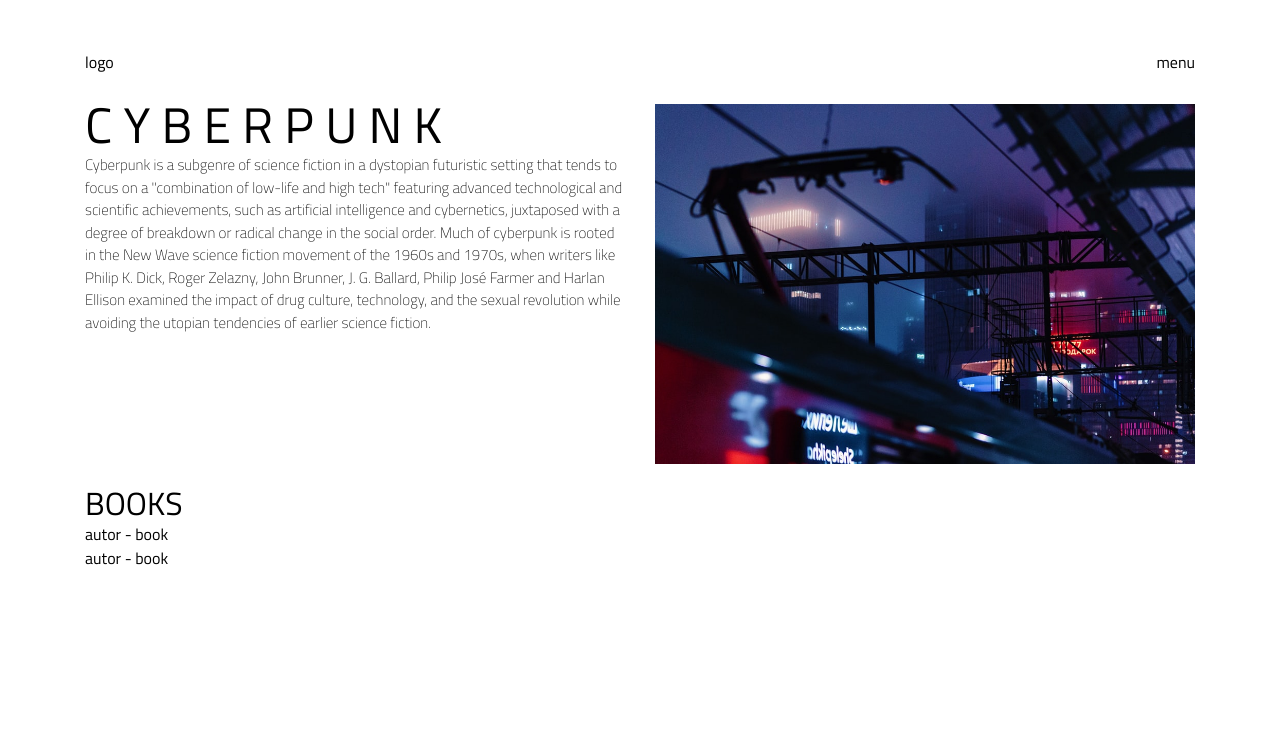
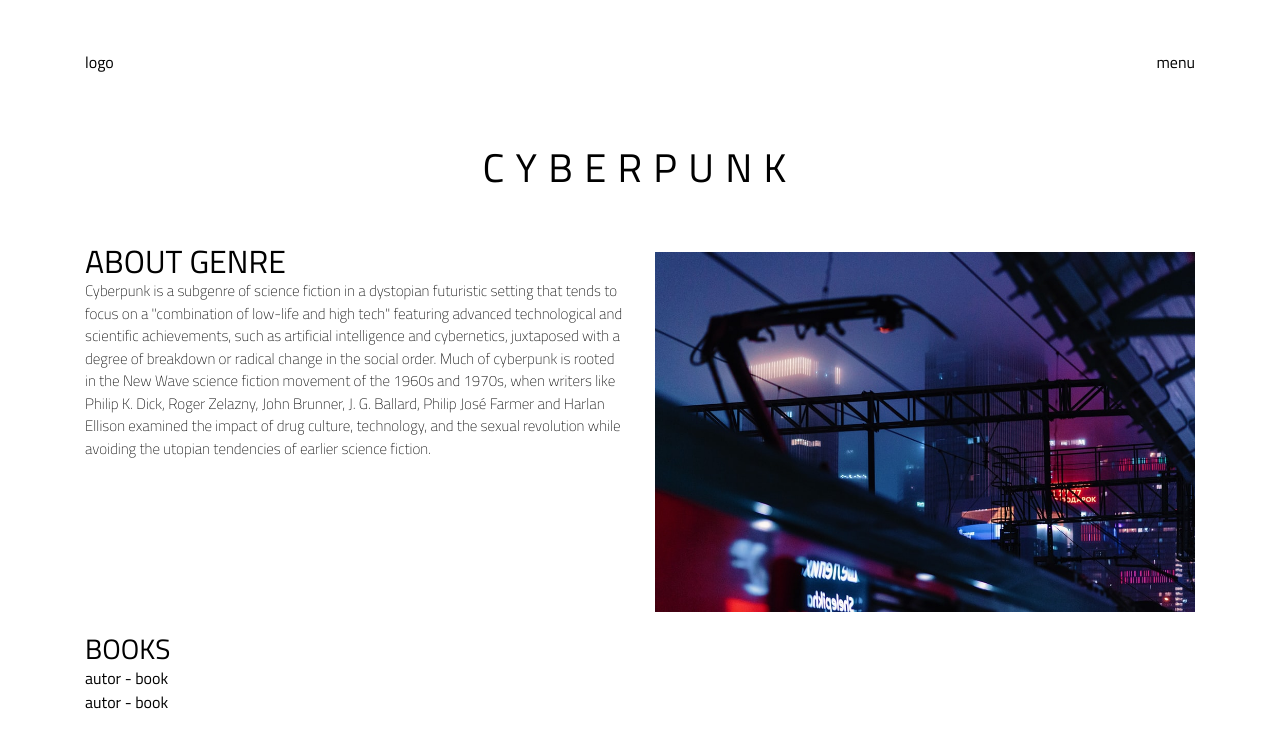
Before and after one commit to dmitryrec/bootstrap_landing, a plain HTML site: page index.html in a window 1280 px wide. Drawn offline with nearby package versions, Linux system fonts and the light colour scheme.

Commit message:
refactoring

```diff
--- a/css/main.css
+++ b/css/main.css
@@ -21,13 +21,17 @@ h1, h2, h3, h4, h5, h6 {
     margin: 0;
 }
 
-.intro-content__title {
-    font-size: 50px;
+.header__title {
+    font-size: 55px;
     letter-spacing: .7rem;
+    text-align: center;
+    margin: 50px 0;
+    font-weight: 900;
 }
 
-.intro-img {
+.intro__img {
     margin-top: 10px;
+    width: 100%;
 }
 
 p{
--- a/index.html
+++ b/index.html
@@ -22,13 +22,16 @@
                 </div>
             </div>
         </div>
+        <div class="header__title">
+            <h1>cyberpunk</h1>
+        </div>
         <div class="intro">
             <div class="container">
                 <div class="row">
                     <div class="col-md-6">
-                        <div class="intro-content">
-                            <h1 class="intro-content__title">Cyberpunk</h1>
-                            <p class="intro-content__text">Cyberpunk is a subgenre of science fiction in a dystopian futuristic setting that tends to focus on a
+                        <div class="intro__content">
+                            <h2 class="intro__title">About genre</h2>
+                            <p class="intro__text">Cyberpunk is a subgenre of science fiction in a dystopian futuristic setting that tends to focus on a
                                 "combination of low-life and high tech" featuring advanced technological and scientific achievements, such as artificial intelligence and
                                 cybernetics, juxtaposed with a degree of breakdown or radical change in the social order. Much of cyberpunk is rooted in the New Wave science
                                 fiction movement of the 1960s and 1970s, when writers like Philip K. Dick, Roger Zelazny, John Brunner, J. G. Ballard, Philip José Farmer
@@ -37,7 +40,7 @@
                         </div>
                     </div>
                     <div class="col-md-6">
-                        <img class="intro-img" src="./img/footer_img.jpg" width="100%" alt="">
+                        <img class="intro__img" src="./img/footer_img.jpg" alt="">
                     </div>
                 </div>
             </div>
@@ -47,7 +50,7 @@
         <div class="container">
             <div class="row">
                 <div class="col-md-6">
-                    <h2 class="books-title">Books</h2>
+                    <h3 class="books-title">Books</h3>
                     <div class="book-item">
                         <span>autor</span> - <span>book</span>
                     </div>
```
